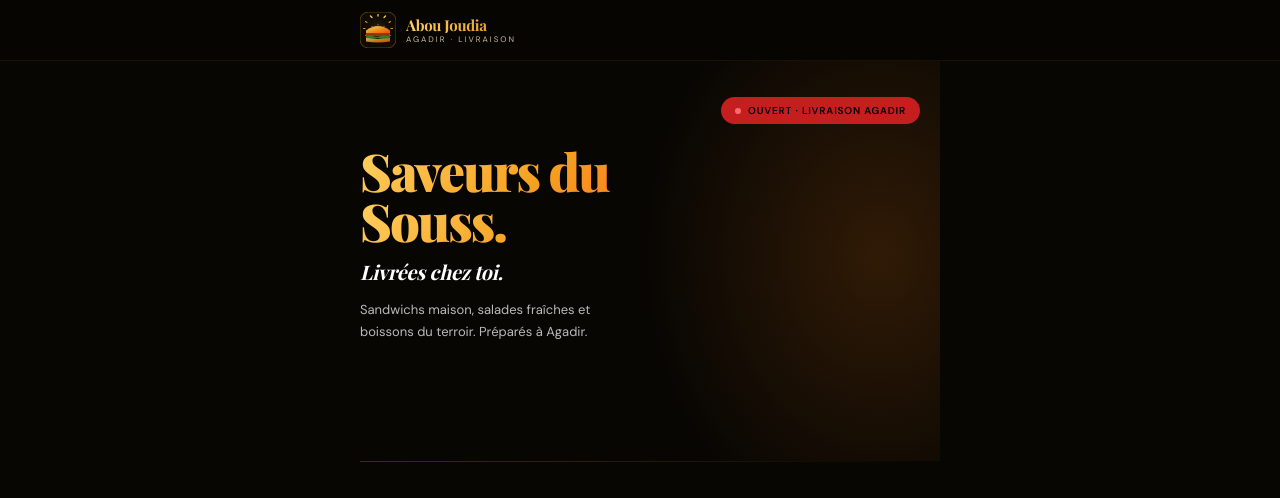
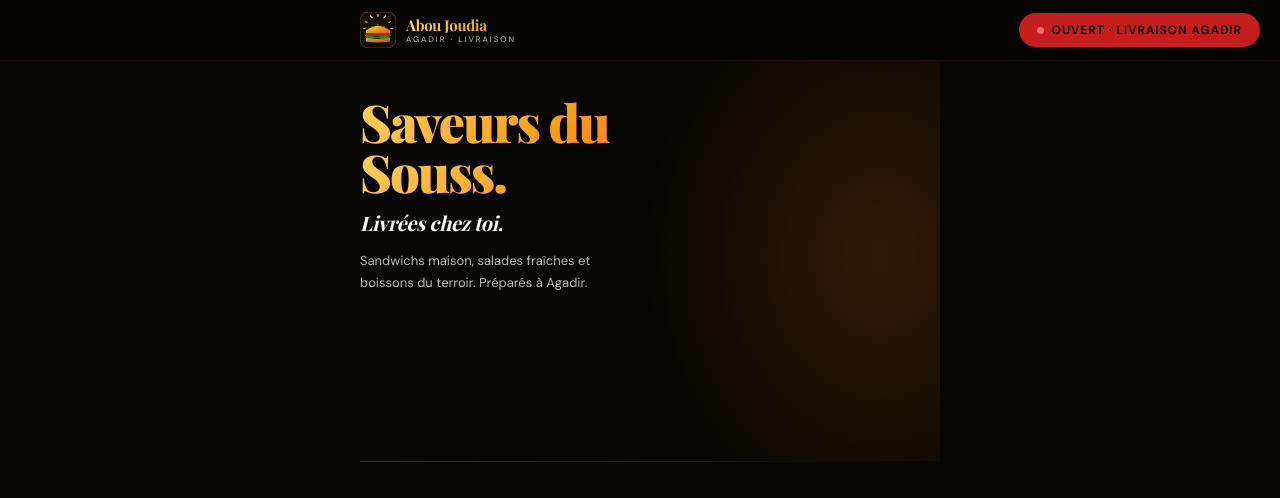
Before and after one commit to Martch-MUNDELE/abou-joudia, a Next.js app: page / in a window 1280 px wide. Shown: the top 498 px of the page. Built offline with nearby package versions, Linux system fonts and the light colour scheme; no server answers; the database is empty.

Commit message:
fix: badge FERMÉ fixed top-right niveau navbar, taille 12px

```diff
--- a/app/(public)/page.tsx
+++ b/app/(public)/page.tsx
@@ -21,6 +21,15 @@ export default async function HomePage() {
 
   return (
     <div style={{ maxWidth: 600, margin: '0 auto' }}>
+      {/* Badge FERMÉ fixed */}
+      {!isOpen && (
+        <div style={{ position: 'fixed', top: 0, right: 0, zIndex: 100, height: 60, display: 'flex', alignItems: 'center', paddingRight: 20 }}>
+          <div style={{ display: 'inline-flex', alignItems: 'center', gap: 8, background: '#C41E1E', padding: '8px 18px', borderRadius: 50, fontSize: 12, color: '#000000', fontWeight: 700, letterSpacing: '1px', textTransform: 'uppercase' }}>
+            <span style={{ width: 7, height: 7, background: '#FF6B6B', borderRadius: '50%', display: 'inline-block' }} />
+            {statusMessage}
+          </div>
+        </div>
+      )}
 
       {/* HERO */}
       <div style={{ position: 'relative', overflow: 'hidden', padding: '36px 20px 32px', minHeight: 400 }}>
@@ -33,10 +42,7 @@ export default async function HomePage() {
 
         <div style={{ position: 'relative', zIndex: 2, width: '100%' }}>
           {/* Badge statut */}
-          <div style={{ display: isOpen ? 'none' : 'flex', justifyContent: 'flex-end', width: '100%', marginBottom: 22 }}><div style={{ display: 'inline-flex', alignItems: 'center', gap: 7, background: '#C41E1E', padding: '6px 14px', borderRadius: 50, fontSize: 10, color: '#000000', fontWeight: 700, letterSpacing: '0.8px', textTransform: 'uppercase' as const }}>
-            <span style={{ width: 6, height: 6, background: isOpen ? '#7DD87A' : '#FF6B6B', borderRadius: '50%', display: 'inline-block' }} />
-            {statusMessage}
-          </div></div>
+
 
           <h1 style={{ fontFamily: 'Playfair Display, serif', fontWeight: 900, fontSize: 'clamp(36px,8vw,52px)', lineHeight: 0.97, letterSpacing: '-2px', margin: '0 0 10px' }}>
             <span style={{ display: 'block', background: 'linear-gradient(135deg,#FFD060 0%,#F5A020 35%,#FF6020 70%,#FF3500 100%)', WebkitBackgroundClip: 'text', WebkitTextFillColor: 'transparent', backgroundClip: 'text' }}>Saveurs du</span>
```
